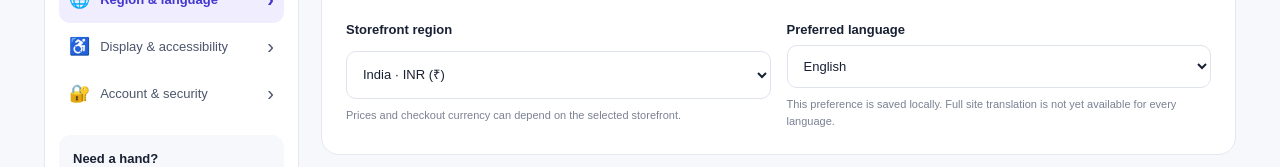
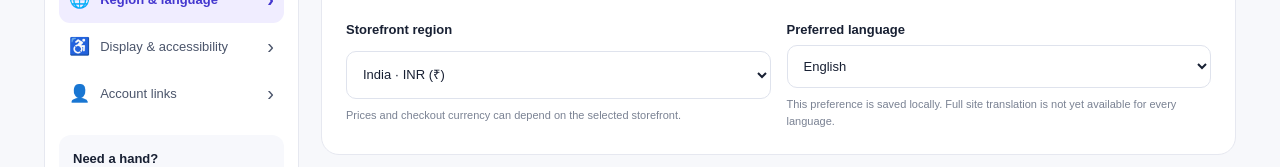
Before and after one commit to agnengineeringselectricals-crypto/diginanba, a Next.js app: page /account/settings in a window 1280 px wide. Shown: the part 358-525 px from the top of the page. Built offline with nearby package versions, Linux system fonts and the light colour scheme; no server answers; sample sign-in values are in the browser's storage.

Commit message:
Clarify account settings section label

```diff
--- a/app/account/settings/SettingsClient.tsx
+++ b/app/account/settings/SettingsClient.tsx
@@ -12,7 +12,7 @@ type Preferences = {
 const defaults: Preferences = { market: 'IN', language: 'English', emailOffers: false, productUpdates: true, wishlistAlerts: true, creatorUpdates: true, personalizedDiscovery: true, saveSearchHistory: true, reducedMotion: false, compactCards: false };
 const sections = [
   { id: 'preferences', icon: '🌐', label: 'Region & language' }, { id: 'accessibility', icon: '♿', label: 'Display & accessibility' },
-  { id: 'account', icon: '🔐', label: 'Account & security' },
+  { id: 'account', icon: '👤', label: 'Account links' },
 ];
 function readPreferences(): Preferences {
   try {
```
